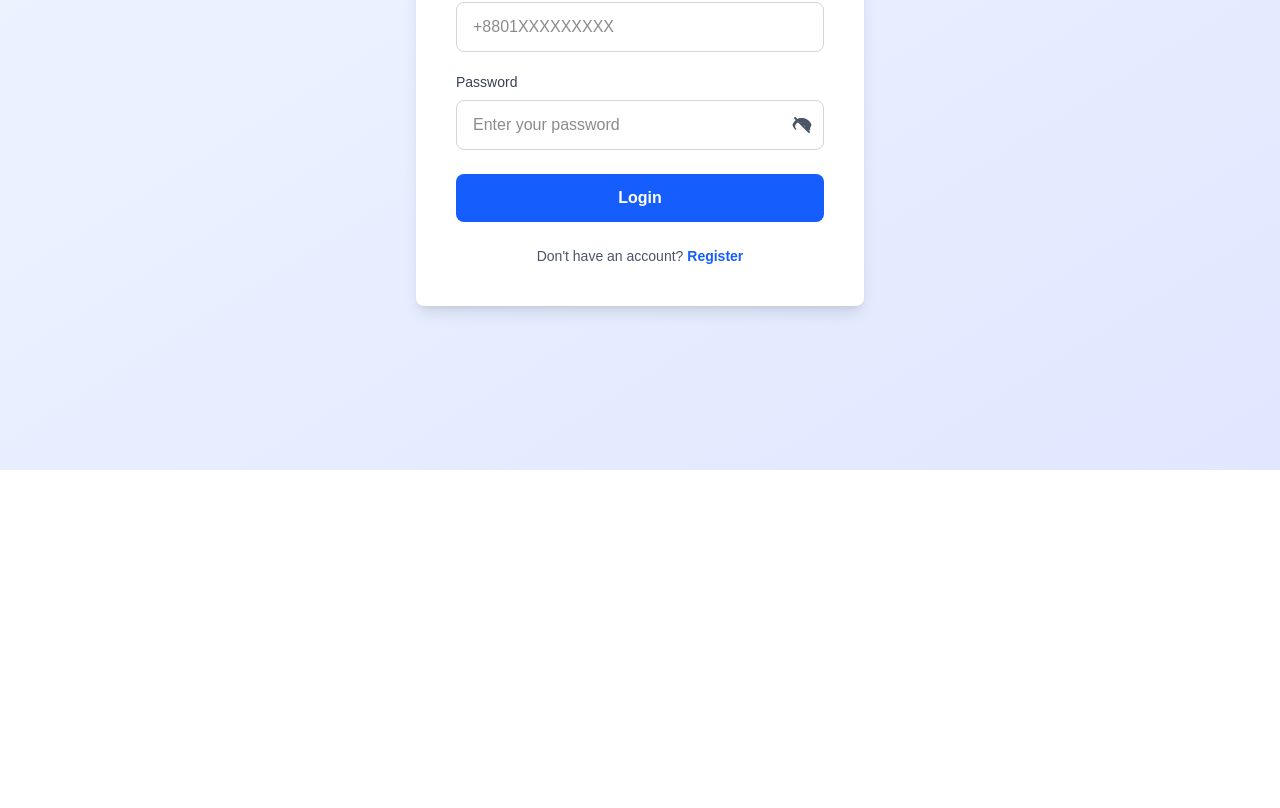
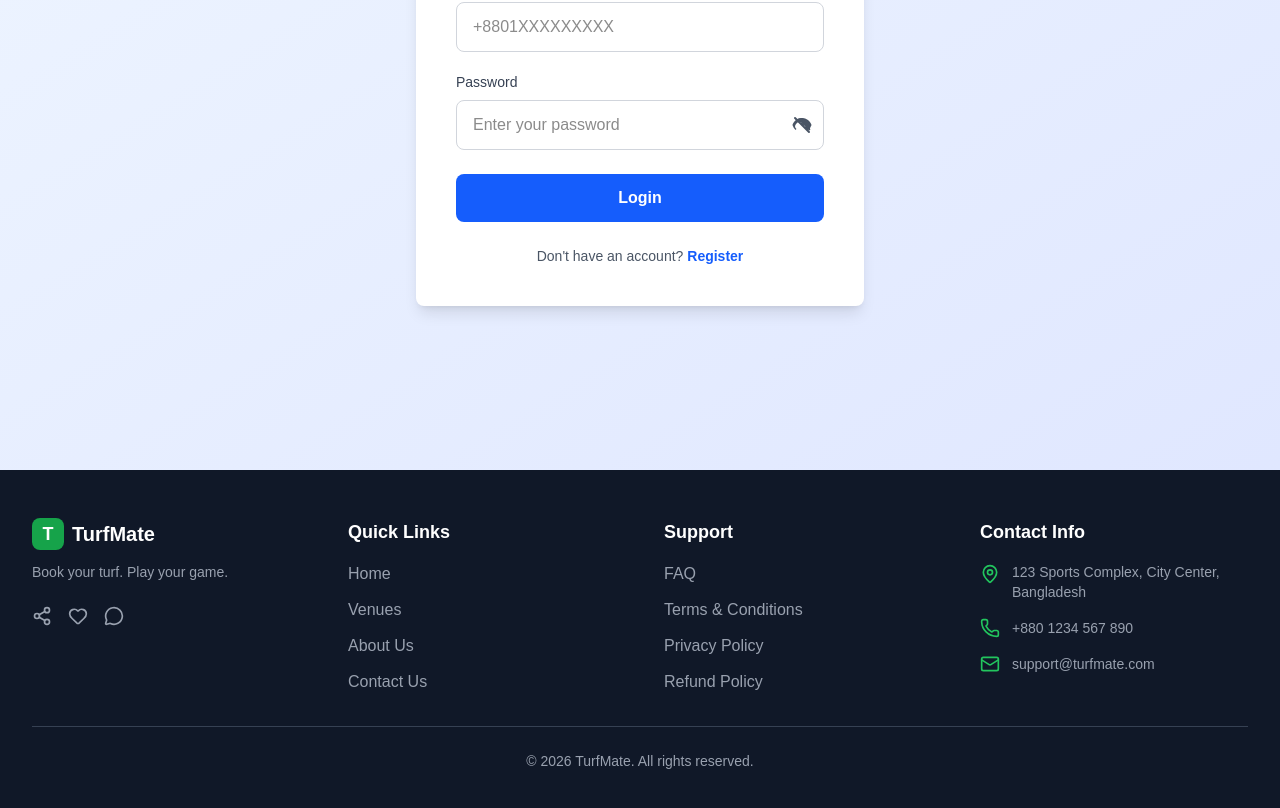
Before and after one commit to CUET-Synesis-IT/turfmate, a Next.js app in the folder frontend/: page /login in a window 1280 px wide. Shown: the part 394-1202 px from the top of the page. Before the commit the page ends 864 px from the top, so only its background shows below. Built offline with nearby package versions, Linux system fonts and the light colour scheme; no server answers.

Commit message:
feat: add Footer component to enhance site navigation and information accessibility

```diff
--- a/frontend/app/layout.tsx
+++ b/frontend/app/layout.tsx
@@ -1,6 +1,7 @@
 import type { Metadata } from "next";
 import { Geist, Geist_Mono } from "next/font/google";
 import Navbar from "@/components/Navbar";
+import Footer from "@/components/Footer";
 import "./globals.css";
 
 const geistSans = Geist({
@@ -27,6 +28,7 @@ export default function RootLayout({ children }: LayoutProps<"/">) {
       <body className="min-h-full flex flex-col">
         <Navbar />
         {children}
+        <Footer />
       </body>
     </html>
   );
--- /dev/null
+++ b/frontend/components/Footer.tsx
@@ -0,0 +1,172 @@
+import Link from 'next/link';
+import { MapPin, Phone, Mail, Share2, Heart, MessageCircle } from 'lucide-react';
+
+export default function Footer() {
+    const currentYear = new Date().getFullYear();
+
+    return (
+        <footer className="bg-gray-900 text-gray-300 mt-auto">
+            <div className="max-w-7xl mx-auto px-4 sm:px-6 lg:px-8 py-12">
+                {/* Main Grid */}
+                <div className="grid grid-cols-1 md:grid-cols-4 gap-8 md:gap-12 mb-8">
+                    {/* Column 1: Brand */}
+                    <div className="flex flex-col">
+                        <div className="flex items-center gap-2 mb-3">
+                            <div className="w-8 h-8 bg-primary-600 rounded-lg flex items-center justify-center">
+                                <span className="text-white font-bold text-lg">T</span>
+                            </div>
+                            <span className="text-xl font-bold text-white">TurfMate</span>
+                        </div>
+                        <p className="text-sm text-gray-400 mb-6">
+                            Book your turf. Play your game.
+                        </p>
+
+                        {/* Social Icons */}
+                        <div className="flex items-center gap-4">
+                            <a
+                                href="#facebook"
+                                className="text-gray-400 hover:text-primary-500 transition-colors"
+                                aria-label="Facebook"
+                            >
+                                <Share2 size={20} />
+                            </a>
+                            <a
+                                href="#instagram"
+                                className="text-gray-400 hover:text-primary-500 transition-colors"
+                                aria-label="Instagram"
+                            >
+                                <Heart size={20} />
+                            </a>
+                            <a
+                                href="#whatsapp"
+                                className="text-gray-400 hover:text-primary-500 transition-colors"
+                                aria-label="WhatsApp"
+                            >
+                                <MessageCircle size={20} />
+                            </a>
+                        </div>
+                    </div>
+
+                    {/* Column 2: Quick Links */}
+                    <div>
+                        <h3 className="text-white font-semibold text-lg mb-4">Quick Links</h3>
+                        <ul className="space-y-3">
+                            <li>
+                                <Link
+                                    href="/"
+                                    className="text-gray-400 hover:text-primary-500 transition-colors"
+                                >
+                                    Home
+                                </Link>
+                            </li>
+                            <li>
+                                <Link
+                                    href="/venues"
+                                    className="text-gray-400 hover:text-primary-500 transition-colors"
+                                >
+                                    Venues
+                                </Link>
+                            </li>
+                            <li>
+                                <Link
+                                    href="/about"
+                                    className="text-gray-400 hover:text-primary-500 transition-colors"
+                                >
+                                    About Us
+                                </Link>
+                            </li>
+                            <li>
+                                <Link
+                                    href="/contact"
+                                    className="text-gray-400 hover:text-primary-500 transition-colors"
+                                >
+                                    Contact Us
+                                </Link>
+                            </li>
+                        </ul>
+                    </div>
+
+                    {/* Column 3: Support */}
+                    <div>
+                        <h3 className="text-white font-semibold text-lg mb-4">Support</h3>
+                        <ul className="space-y-3">
+                            <li>
+                                <Link
+                                    href="#faq"
+                                    className="text-gray-400 hover:text-primary-500 transition-colors"
+                                >
+                                    FAQ
+                                </Link>
+                            </li>
+                            <li>
+                                <Link
+                                    href="#terms"
+                                    className="text-gray-400 hover:text-primary-500 transition-colors"
+                                >
+                                    Terms & Conditions
+                                </Link>
+                            </li>
+                            <li>
+                                <Link
+                                    href="#privacy"
+                                    className="text-gray-400 hover:text-primary-500 transition-colors"
+                                >
+                                    Privacy Policy
+                                </Link>
+                            </li>
+                            <li>
+                                <Link
+                                    href="#refund"
+                                    className="text-gray-400 hover:text-primary-500 transition-colors"
+                                >
+                                    Refund Policy
+                                </Link>
+                            </li>
+                        </ul>
+                    </div>
+
+                    {/* Column 4: Contact Info */}
+                    <div>
+                        <h3 className="text-white font-semibold text-lg mb-4">Contact Info</h3>
+                        <ul className="space-y-4">
+                            <li className="flex items-start gap-3">
+                                <MapPin size={20} className="text-primary-500 flex-shrink-0 mt-0.5" />
+                                <span className="text-sm text-gray-400">
+                                    123 Sports Complex, City Center, Bangladesh
+                                </span>
+                            </li>
+                            <li className="flex items-center gap-3">
+                                <Phone size={20} className="text-primary-500 flex-shrink-0" />
+                                <a
+                                    href="tel:+8801234567890"
+                                    className="text-sm text-gray-400 hover:text-primary-500 transition-colors"
+                                >
+                                    +880 1234 567 890
+                                </a>
+                            </li>
+                            <li className="flex items-center gap-3">
+                                <Mail size={20} className="text-primary-500 flex-shrink-0" />
+                                <a
+                                    href="mailto:support@turfmate.com"
+                                    className="text-sm text-gray-400 hover:text-primary-500 transition-colors"
+                                >
+                                    support@turfmate.com
+                                </a>
+                            </li>
+                        </ul>
+                    </div>
+                </div>
+
+                {/* Divider */}
+                <div className="border-t border-gray-700 mb-6" />
+
+                {/* Copyright */}
+                <div className="text-center">
+                    <p className="text-sm text-gray-400">
+                        © {currentYear} TurfMate. All rights reserved.
+                    </p>
+                </div>
+            </div>
+        </footer>
+    );
+}
```
